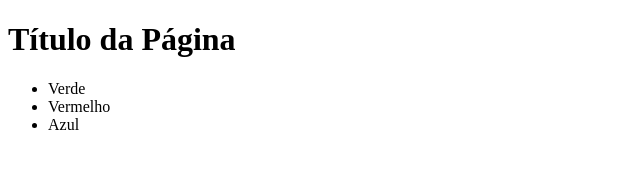
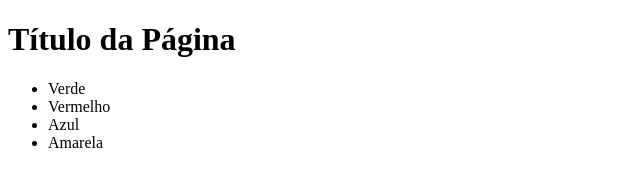
Before and after one commit to willian001jp/minha-pagina, a plain HTML site: page index.html in a window 1280 px wide. Shown: the full height of the page, 0-640 px from the left. Drawn offline with Linux system fonts and the light colour scheme.

```diff
--- a/index.html
+++ b/index.html
@@ -11,6 +11,7 @@
         <li>Verde</li>
         <li>Vermelho</li>
         <li>Azul</li>
+        <li>Amarela</li>
     </ul>
 
 </body>
```
